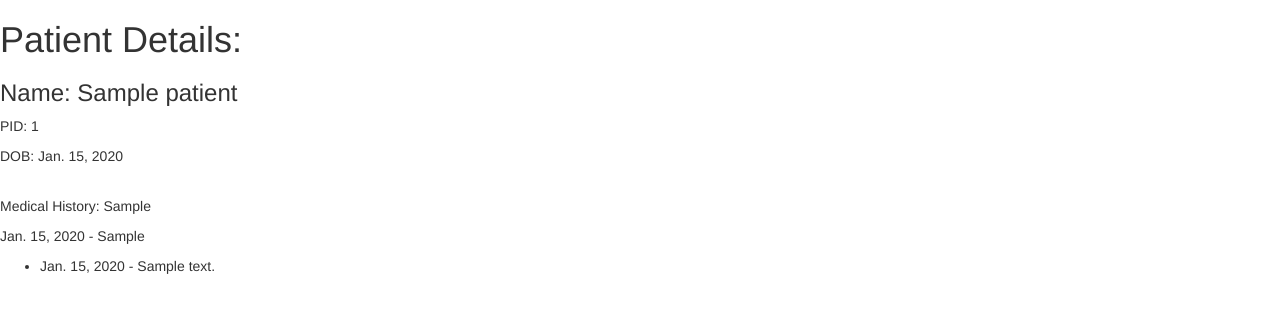
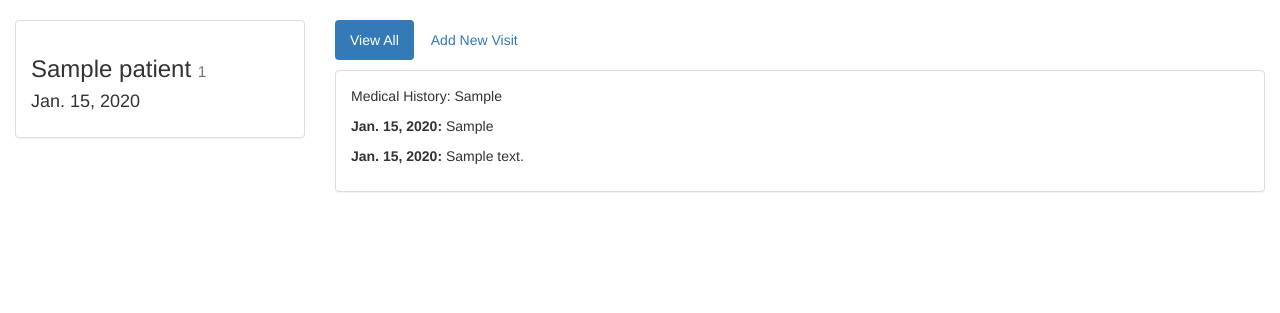
Before and after one commit to hanykasem/omfs, a Django app: page /records/1/ in a window 1280 px wide. Shown: the part 52-365 px from the top of the page. Run offline with Django 3.2, Linux system fonts and the light colour scheme; tables that the repository leaves empty hold one stand-in row (Sample ...); some libraries are stand-ins or nearby versions.

Commit message:
Created new patient form and form template, worked even more on the index and detail appearance and CSS

```diff
--- a/records/models.py
+++ b/records/models.py
@@ -1,4 +1,5 @@
 from django.db import models
+from django.core.urlresolvers import reverse
 
 class Patient(models.Model):
     name = models.CharField(max_length=200)
@@ -7,6 +8,9 @@ class Patient(models.Model):
     medical_history = models.TextField()
     presentation_date = models.DateField()
     presentation = models.TextField()
+
+    def get_absolute_url(self):
+        return reverse('records:detail', kwargs={'pk': self.pk})
 
     def __str__(self):
         return self.name
--- a/records/templates/records/base.html
+++ b/records/templates/records/base.html
@@ -28,9 +28,8 @@
         <div class="collapse navbar-collapse" id="topNavBar">
             <ul class="nav navbar-nav">
                 <li class="active">
-                    <a href="{% url 'records:index' %}">
-                        <span class="glyicon glyphicon-plus" aria-hidden="true"></span>&nbsp;
-                        New Case
+                    <a href="{% url 'records:patient-add' %}">
+                        <span class="glyicon glyphicon-plus" aria-hidden="true"></span>&nbsp; New Case
                     </a>
                 </li>
             </ul>
--- a/records/templates/records/detail.html
+++ b/records/templates/records/detail.html
@@ -1,19 +1,43 @@
 {% extends 'records/base.html' %}
-
-{% block title %}Patient details{% endblock %}
+{% block title %}{{ patient }}{% endblock %}
 
 {% block body %}
-    <h1>Patient Details:</h1>
-    <h3>Name: {{ patient.name }}</h3>
-    <p>PID: {{ patient.pid }}</p>
-    <p>DOB: {{ patient.date_of_birth }}</p>
-    <br />
-    <p>Medical History: {{patient.medical_history }}</p>
-    <p>{{ patient.presentation_date }} - {{ patient.presentation }}</p>
+<div class="container-fluid songs-container">
 
-    <ul>
-        {% for visit in patient.visit_set.all %}
-        <li>{{ visit.visit_date }} - {{ visit.visit_note }}</li>
-        {% endfor %}
-    </ul>
+    <div class="row">
+
+        <!-- Left Patient Info -->
+        <div class="col-sm-4 col-md-3">
+            <div class="panel panel-default">
+                <div class="panel-body">
+                    <h3>{{ patient.name }} <small>{{ patient.pid }}</small></h3>
+                    <h4>{{ patient.date_of_birth }}</h4>
+                </div>
+            </div>
+        </div>
+
+        <!-- Right Patient Info -->
+        <div class="col-sm-8 col-md-9">
+
+            <ul class="nav nav-pills" style="margin-bottom: 10px;">
+                <li role="presentation" class="active"><a href="#">View All</a></li>
+                <li role="presentation"><a href="#">Add New Visit</a></li>
+            </ul>
+
+            <div class="panel panel-default">
+                <div class="panel-body">
+
+                    <p>Medical History: {{patient.medical_history }}</p>
+                    <p><strong>{{ patient.presentation_date }}:</strong> {{ patient.presentation }}</p>
+                    {% for visit in patient.visit_set.all %}
+                        <p><strong>{{ visit.visit_date }}:</strong> {{ visit.visit_note }}</p>
+                    {% endfor %}
+
+                </div>
+            </div>
+        </div>
+    </div>
+</div>
+
+
 {% endblock %}
--- a/records/urls.py
+++ b/records/urls.py
@@ -4,6 +4,7 @@ from . import views
 app_name = 'records'
 
 urlpatterns = [
-    url(r'^$', views.index, name='index'),
-    url(r'^(?P<patient_id>[0-9]+)/$', views.detail, name='detail'),
+    url(r'^$', views.IndexView.as_view(), name='index'),
+    url(r'^(?P<pk>[0-9]+)/$', views.DetailView.as_view(), name='detail'),
+    url(r'add/$', views.PatientCreate.as_view(), name='patient-add'),
 ]
--- a/records/views.py
+++ b/records/views.py
@@ -1,10 +1,18 @@
-from django.shortcuts import render, get_object_or_404
+from django.views import generic
+from django.views.generic import CreateView, UpdateView, DeleteView
 from .models import Patient
 
-def index(request):
-    all_patients = Patient.objects.all()
-    return render(request, 'records/index.html', {'all_patients': all_patients})
+class IndexView(generic.ListView):
+    template_name = 'records/index.html'
+    context_object_name = 'all_patients'
 
-def detail(request, patient_id):
-    patient = get_object_or_404(Patient, pk=patient_id)
-    return render(request, 'records/detail.html', {'patient': patient})
+    def get_queryset(self):
+        return Patient.objects.all()
+
+class DetailView(generic.DetailView):
+    model = Patient
+    template_name = 'records/detail.html'
+
+class PatientCreate(CreateView):
+    model = Patient
+    fields = ['name', 'pid', 'date_of_birth', 'medical_history', 'presentation_date', 'presentation']
```
Also changed, not shown: records/templates/records/form-template.html (added, +9 -0 lines), records/templates/records/index.html (+11 -2 lines), records/templates/records/patient_form.html (added, +28 -0 lines), 2 other files.
